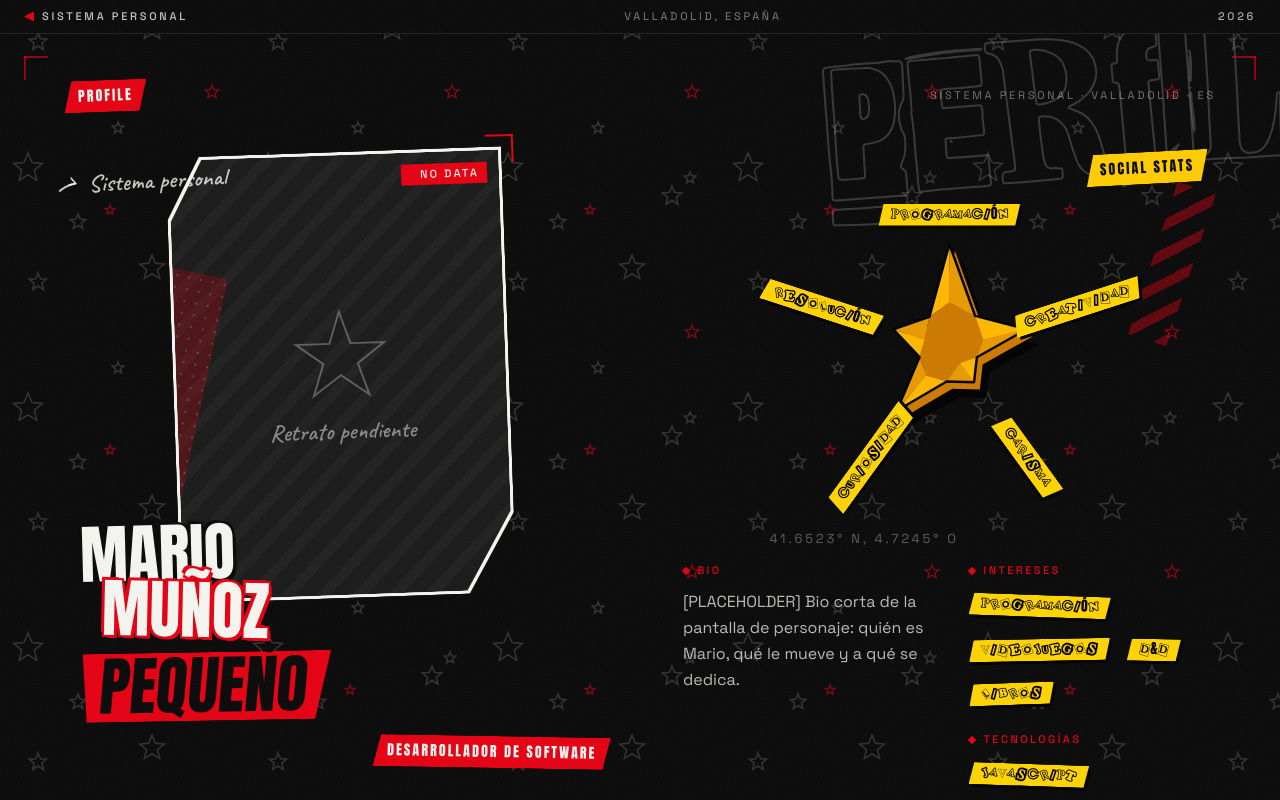
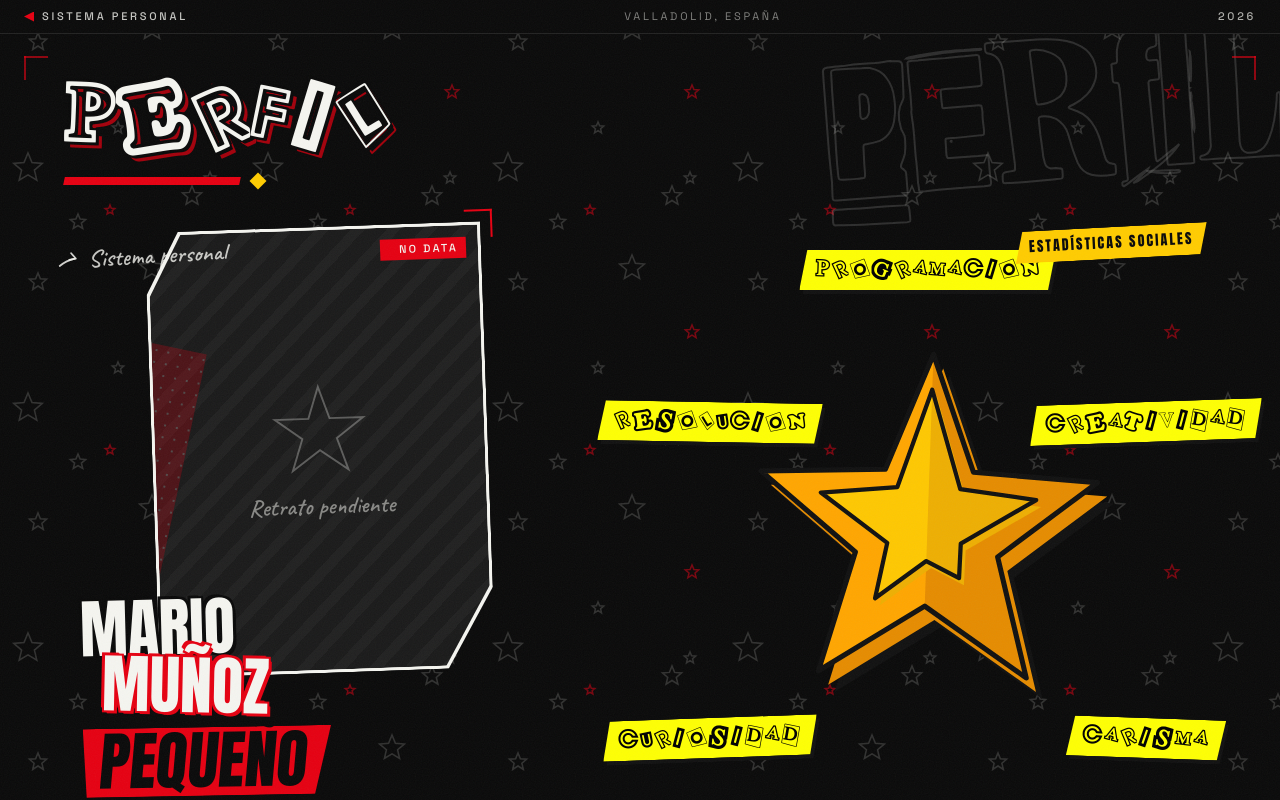
Before and after one commit to MarioMunPeq/portfolio, a React (Vite) app: page /about in a window 1280 px wide. Shown: the top 800 px of the page. Built offline with nearby package versions, Linux system fonts and the light colour scheme.

Commit message:
Improved About me Art DIrection

```diff
--- a/src/pages/About.tsx
+++ b/src/pages/About.tsx
@@ -15,39 +15,73 @@ const nameLine3 = nameParts.slice(2).join(' ')
 const OUTLINE_BLACK = `-2px -2px 0 var(--color-bg-hero), 2px -2px 0 var(--color-bg-hero), -2px 2px 0 var(--color-bg-hero), 2px 2px 0 var(--color-bg-hero), -3px -3px 0 var(--color-bg-hero), 3px 3px 0 var(--color-bg-hero)`
 const OUTLINE_RED = `-2px -2px 0 var(--color-accent), 2px -2px 0 var(--color-accent), -2px 2px 0 var(--color-accent), 2px 2px 0 var(--color-accent), -3px -3px 0 var(--color-accent), 3px 3px 0 var(--color-accent)`
 
-// Atributos sociales del personaje. Niveles de diseño de la pantalla
-// (no son datos personales presentados como reales).
+// Atributos sociales del personaje (Social Stats de P5). Cada atributo tiene
+// su propio valor (1-5) que decide cuánto se extiende su punta en la estrella
+// interior: a mayor valor, más lejos del centro. El orden fija la posición
+// alrededor de la estrella: arriba, arriba-derecha, abajo-derecha,
+// abajo-izquierda, arriba-izquierda. Sin acentos porque la fuente P5 Menu no
+// tiene glifos acentuados.
 const STATS = [
-  { label: 'PROGRAMACIÓN', level: 5 },
-  { label: 'CREATIVIDAD', level: 4 },
-  { label: 'CARISMA', level: 2 },
-  { label: 'CURIOSIDAD', level: 4 },
-  { label: 'RESOLUCIÓN', level: 3 },
+  { label: 'PROGRAMACION', value: 5 },
+  { label: 'CREATIVIDAD', value: 4 },
+  { label: 'CARISMA', value: 2 },
+  { label: 'CURIOSIDAD', value: 3 },
+  { label: 'RESOLUCION', value: 4 },
 ] as const
 
-// Geometría de la estrella de atributos (Social Stats de P5): recorte
-// irregular "a mano" (jitter de ángulo + radios base variables por punta).
+// Geometría de la estrella de Social Stats de P5. La estrella exterior es una
+// silueta decorativa regular de cinco puntas. La estrella interior es la forma
+// de estadísticas: sus cinco puntas se extienden de forma independiente según
+// el valor de cada atributo, creando una silueta irregular y asimétrica.
 const STAR_CX = 160
 const STAR_CY = 160
-const STAR_BASE_OUTER = [104, 100, 106, 102, 98]
-const STAR_BASE_INNER = [46, 42, 48, 44, 46]
-const STAR_JITTER_OUT = [-1.8, 2.4, -2.2, 1.8, -1.4]
-const STAR_JITTER_IN = [1.2, -1.6, 2.0, -1.2, 1.8]
 
-const starPoint = (i: number, radius: number): [number, number] => {
-  const a = ((-90 + i * 72 + STAR_JITTER_OUT[i]) * Math.PI) / 180
-  return [STAR_CX + radius * Math.cos(a), STAR_CY + radius * Math.sin(a)]
+// Puntas de la estrella decorativa al 65% del radio del contenedor, dejando
+// espacio libre alrededor para las etiquetas.
+const OUTER_TIP = 104
+const OUTER_VALLEY = 44
+
+// Puntas del polígono de estadísticas: como máximo el 80% de la punta exterior.
+const INNER_TIP_MAX = OUTER_TIP * 0.8
+// Valles interiores: 42% de la media de las puntas adyacentes.
+const INNER_VALLEY_RATIO = 0.42
+
+const shapePoints = (tips: number[], valleys: number[]): string => {
+  const pts: string[] = []
+  for (let i = 0; i < 5; i += 1) {
+    const a = ((-90 + i * 72) * Math.PI) / 180
+    const b = ((-54 + i * 72) * Math.PI) / 180
+    pts.push(
+      `${(STAR_CX + tips[i] * Math.cos(a)).toFixed(1)},${(STAR_CY + tips[i] * Math.sin(a)).toFixed(1)}`,
+      `${(STAR_CX + valleys[i] * Math.cos(b)).toFixed(1)},${(STAR_CY + valleys[i] * Math.sin(b)).toFixed(1)}`,
+    )
   }
-const valleyPoint = (i: number, radius: number): [number, number] => {
-  const a = ((-54 + i * 72 + STAR_JITTER_IN[i]) * Math.PI) / 180
-  return [STAR_CX + radius * Math.cos(a), STAR_CY + radius * Math.sin(a)]
+  return pts.join(' ')
 }
-const fmt = (p: [number, number]) => p.map((n) => n.toFixed(1)).join(',')
 
-// Dirección y giro de las etiquetas radiales (sin invertirse al fondo).
-const statAngle = (i: number) => -90 + i * 72
-const statRad = (i: number) => (statAngle(i) * Math.PI) / 180
-const LABEL_ROTATIONS = [0, -18, 54, -54, 18]
+// Silueta decorativa: estrella regular de cinco puntas.
+const OUTER_STAR = shapePoints(
+  [OUTER_TIP, OUTER_TIP, OUTER_TIP, OUTER_TIP, OUTER_TIP],
+  [OUTER_VALLEY, OUTER_VALLEY, OUTER_VALLEY, OUTER_VALLEY, OUTER_VALLEY],
+)
+
+// Polígono de estadísticas: puntas según el valor de cada atributo.
+const statTips = STATS.map(({ value }) => (value / 5) * INNER_TIP_MAX)
+const statValleys = statTips.map(
+  (tip, i) => INNER_VALLEY_RATIO * ((tip + statTips[(i + 1) % 5]) / 2),
+)
+const INNER_STAR = shapePoints(statTips, statValleys)
+
+// Posiciones fijas de las etiquetas en las esquinas, fuera del área de la
+// estrella, y sus inclinaciones suaves (casi horizontales).
+const LABEL_POSITIONS = [
+  { left: 50, top: 2 },
+  { left: 90, top: 30 },
+  { left: 90, top: 88 },
+  { left: 10, top: 88 },
+  { left: 10, top: 30 },
+]
+const LABEL_ROTATIONS = [0, -2, 2, -2, 1]
 
 /** Etiqueta pegatina angular recortada (estilo pegatinas del menú). */
 function Sticker({
@@ -122,85 +156,92 @@ function PortraitSlot() {
   )
 }
 
-/** Estrella de atributos sociales (estilo Social Stats de Persona 5):
-    irregular, recortada a mano, facetada y con siluetas negras detrás.
-    La longitud de cada punta codifica el nivel del atributo. */
+/** Estrella de Social Stats de Persona 5: silueta decorativa regular de cinco
+    puntas (#FFA600/#E68C00) que enmarca un polígono de estadísticas irregular
+    (#FEC802/#EEAF03) cuyas puntas se extienden según el valor de cada atributo.
+    Extrusiones negras desplazadas, sombras anaranjadas y caras en dos tonos.
+    Sin gradientes, brillos suaves, ni forma de radar. */
 function StatStar() {
-  const { hero } = profile
-  const levels = STATS.map((s) => s.level)
-
-  const outerR = STAR_BASE_OUTER.map((r, i) => r * (levels[i] / 5))
-  const innerR = STAR_BASE_INNER.map((r, i) => {
-    const avg = (levels[i] + levels[(i + 1) % 5]) / 2 / 5
-    return r * Math.max(0.7, avg)
-  })
-  const tips = outerR.map((r, i) => starPoint(i, r))
-  const valleys = innerR.map((r, i) => valleyPoint(i, r))
-  const knees = outerR.map((r, i) => starPoint(i, r * 0.44))
-
-  const outline = STATS.map((_, i) => `${fmt(tips[i])} ${fmt(valleys[i])}`).join(' ')
-  const leftFace = (i: number) =>
-    `${fmt(tips[i])} ${fmt(valleys[(i + 4) % 5])} ${fmt(knees[i])}`
-  const rightFace = (i: number) =>
-    `${fmt(tips[i])} ${fmt(knees[i])} ${fmt(valleys[i])}`
-  const core = STATS.map((_, i) => `${fmt(knees[i])} ${fmt(valleys[i])}`).join(' ')
-
   return (
-    <div className="relative mx-auto w-full max-w-[24rem] px-8 pt-9 pb-12">
-      <span
-        aria-hidden="true"
-        className="pointer-events-none absolute bottom-2 left-3 text-caption uppercase tracking-[0.22em] text-paper/35"
-      >
-        {hero.coordinates}
-      </span>
-
+    <div className="relative mx-auto w-full max-w-[42rem] px-4 pt-8 pb-4">
       <div className="relative aspect-square">
         <svg
           viewBox="0 0 320 320"
           aria-hidden="true"
           className="absolute inset-0 h-full w-full [transform:rotate(2deg)]"
         >
-          {/* Silueta negra desplazada (sombra dura recortada) */}
-          <g transform="translate(13 15)">
-            <polygon points={outline} fill="#000000" strokeLinejoin="round" />
+          <defs>
+            <clipPath id="p5-star-right">
+              <rect x="160" y="0" width="160" height="320" />
+            </clipPath>
+          </defs>
+
+          {/* Extrusión negra trasera de la silueta exterior */}
+          <polygon
+            points={OUTER_STAR}
+            fill="#111111"
+            transform="translate(10 12)"
+            strokeLinejoin="round"
+          />
+          {/* Sombra anaranjada profunda */}
+          <polygon
+            points={OUTER_STAR}
+            fill="#E68C00"
+            transform="translate(6 8)"
+            strokeLinejoin="round"
+          />
+
+          {/* Estrella exterior: naranja principal */}
+          <polygon points={OUTER_STAR} fill="#FFA600" strokeLinejoin="round" />
+          {/* Mitad derecha en naranja oscuro */}
+          <g clipPath="url(#p5-star-right)">
+            <polygon points={OUTER_STAR} fill="#E68C00" />
           </g>
-          {/* Silueta naranja oscura (profundidad intermedia) */}
-          <g transform="translate(6 7)">
-            <polygon points={outline} fill="#CC7A00" />
+          {/* Borde negro angular exterior */}
+          <polygon
+            points={OUTER_STAR}
+            fill="none"
+            stroke="#111111"
+            strokeWidth="3"
+            strokeLinejoin="round"
+          />
+
+          {/* Polígono de estadísticas: sombra desplazada */}
+          <polygon
+            points={INNER_STAR}
+            fill="#EEAF03"
+            transform="translate(3 4)"
+            strokeLinejoin="round"
+          />
+          {/* Polígono de estadísticas: amarillo principal */}
+          <polygon points={INNER_STAR} fill="#FEC802" strokeLinejoin="round" />
+          {/* Mitad derecha en amarillo oscuro */}
+          <g clipPath="url(#p5-star-right)">
+            <polygon points={INNER_STAR} fill="#EEAF03" />
           </g>
-          {/* Facetas de la estrella */}
-          <g>
-            {STATS.map((_, i) => (
-              <polygon key={`f${i}`} points={leftFace(i)} fill="#FFB800" />
-            ))}
-            {STATS.map((_, i) => (
-              <polygon key={`s${i}`} points={rightFace(i)} fill="#E89A00" />
-            ))}
-            <polygon points={core} fill="#CC7A00" />
+          {/* Borde negro angular del polígono de estadísticas */}
           <polygon
-              points={outline}
+            points={INNER_STAR}
             fill="none"
-              stroke="#000000"
+            stroke="#111111"
             strokeWidth="2.5"
             strokeLinejoin="round"
           />
-          </g>
         </svg>
 
-        {STATS.map((s, i) => {
-          const left = 50 + 42 * Math.cos(statRad(i))
-          const top = 50 + 42 * Math.sin(statRad(i))
+        {STATS.map(({ label }, i) => {
+          const pos = LABEL_POSITIONS[i]
           return (
             <div
-              key={s.label}
+              key={label}
               className="absolute"
               style={{
-                left: `${left}%`,
-                top: `${top}%`,
+                left: `${pos.left}%`,
+                top: `${pos.top}%`,
                 transform: `translate(-50%,-50%) rotate(${LABEL_ROTATIONS[i]}deg)`,
               }}
             >
-              <P5Label>{s.label}</P5Label>
+              <P5Label variant="stat">{label}</P5Label>
             </div>
           )
         })}
@@ -209,29 +250,50 @@ function StatStar() {
   )
 }
 
-// Etiqueta amarilla recortada con respaldo negro (estilo Social Stats de P5).
-const LABEL_CLIP = '[clip-path:polygon(5px_0,100%_0,calc(100%_-_5px)_100%,0_100%)]'
+// Etiqueta amarilla recortada con respaldo oscuro (estilo Social Stats de P5).
+// variant="stat" para los nombres de atributo alrededor de la estrella:
+// fuente P5 Menu, amarillo #FEFF04 y texto casi negro #010101. La variante
+// "chip" (intereses/tecnologías) usa la fuente legible del sitio, amarillo
+// #FFD400 y texto negro.
+const LABEL_CLIP = '[clip-path:polygon(6px_0,100%_0,calc(100%_-_6px)_100%,0_100%)]'
+const LABEL_CLIP_STAT = '[clip-path:polygon(8px_0,100%_0,calc(100%_-_8px)_100%,0_100%)]'
 
-/** Etiqueta de atributo/etiqueta amarilla P5: fondo negro desplazado,
-    amarillo #FFD400 y texto en P5 Menu. Solo el nombre, sin números. */
-function P5Label({ children, className = '' }: { children: ReactNode; className?: string }) {
+function P5Label({
+  children,
+  className = '',
+  variant = 'chip',
+}: {
+  children: ReactNode
+  className?: string
+  variant?: 'chip' | 'stat'
+}) {
+  const stat = variant === 'stat'
+  const clip = stat ? LABEL_CLIP_STAT : LABEL_CLIP
   return (
     <span className={`relative inline-flex ${className}`}>
       <span
         aria-hidden="true"
-        className={`absolute inset-0 translate-x-[2.5px] translate-y-[3px] bg-black ${LABEL_CLIP}`}
+        className={`absolute inset-0 ${clip} ${
+          stat
+            ? 'translate-x-[3px] translate-y-[4px] bg-[#111111]'
+            : 'translate-x-[2.5px] translate-y-[3px] bg-black'
+        }`}
       />
       <span
-        className={`relative inline-flex items-center bg-[#FFD400] px-3 py-1 text-black ${LABEL_CLIP}`}
+        className={`relative inline-flex items-center ${clip} ${
+          stat
+            ? 'bg-[#FEFF04] px-4 py-2 text-sm uppercase tracking-[0.05em] text-[#010101] sm:text-lg md:text-xl xl:text-2xl'
+            : 'bg-[#FFD400] px-3.5 py-1.5 text-base uppercase tracking-[0.08em] text-black'
+        }`}
       >
-        <span className="font-p5-menu text-sm uppercase leading-none">{children}</span>
+        <span className={`leading-none ${stat ? 'font-p5-menu' : 'font-display'}`}>{children}</span>
       </span>
     </span>
   )
 }
 
-// Inclinaciones alternadas para las etiquetas de intereses/tecnologías.
-const CHIP_ROTATIONS = ['rotate-2', '-rotate-1', 'rotate-1', '-rotate-2', 'rotate-0', '-rotate-2']
+// Inclinaciones suaves y alternadas para las etiquetas de intereses/tecnologías.
+const CHIP_ROTATIONS = ['-rotate-1', 'rotate-1']
 
 export function About() {
   const { about, hero, branding } = profile
@@ -245,7 +307,7 @@ export function About() {
         {/* Palabra fantasma de marca */}
         <span
           aria-hidden="true"
-          className="pointer-events-none absolute right-0 top-2 z-0 -rotate-6 select-none font-expose uppercase leading-none text-outline-faint opacity-70"
+          className="pointer-events-none absolute right-0 top-2 z-0 -rotate-6 select-none font-expose uppercase leading-none text-outline-faint opacity-55"
           style={{ fontSize: 'clamp(7rem, 15vw, 14rem)' }}
         >
           PERFIL
@@ -270,17 +332,26 @@ export function About() {
         </span>
 
         <div className="relative mx-auto max-w-6xl">
-          {/* Barra superior de perfil */}
+          {/* Título de perfil (mismo tratamiento que INVENTARIO) */}
           <Reveal>
-            <div className="flex flex-wrap items-center justify-between gap-4">
-              <Sticker className="-rotate-2">Profile</Sticker>
-              <span className="text-label uppercase tracking-[0.25em] text-paper/45">
-                {branding.system} · {hero.region}
+            <div className="relative">
+              <h1
+                className="font-p5-menu uppercase leading-[0.95] text-paper"
+                style={{
+                  fontSize: 'clamp(2.75rem, 6.5vw, 5.5rem)',
+                  textShadow: `${OUTLINE_BLACK}, 6px 6px 0 var(--color-accent-deep)`,
+                }}
+              >
+                PERFIL
+              </h1>
+              <span aria-hidden="true" className="mt-4 flex items-center gap-3">
+                <span className="block h-2 w-44 -skew-x-12 bg-accent" />
+                <span className="block h-3 w-3 rotate-45 bg-gold" />
               </span>
             </div>
           </Reveal>
 
-          <div className="mt-10 grid items-start gap-16 lg:grid-cols-[minmax(0,1.02fr)_minmax(0,0.98fr)] lg:gap-10 xl:gap-16">
+          <div className="mt-10 grid items-start gap-16 lg:grid-cols-[minmax(0,0.94fr)_minmax(0,1.06fr)] lg:gap-10 xl:gap-16">
             {/* ===== Columna izquierda: identidad ===== */}
             <Reveal>
               <div className="relative">
@@ -342,40 +413,38 @@ export function About() {
               </div>
             </Reveal>
 
-            {/* ===== Columna derecha: radar + datos ===== */}
+            {/* ===== Columna derecha: Social Stats (pieza central) ===== */}
             <div className="relative">
               <Reveal delay={0.1}>
                 <div className="relative">
                   <Sticker tone="gold" className="absolute right-2 top-0 z-10 -rotate-3">
-                    Social stats
+                    Estadísticas sociales
                   </Sticker>
-                  <span
-                    aria-hidden="true"
-                    className="pointer-events-none absolute right-6 top-8 z-0 h-40 w-10 bg-stripes-red opacity-40 [transform:rotate(18deg)]"
-                  />
                   <StatStar />
                 </div>
               </Reveal>
+            </div>
+          </div>
 
+          {/* ===== Contenido: Bio / Intereses / Tecnologías ===== */}
           <Reveal delay={0.16}>
-                <div className="mt-2 grid gap-8 md:grid-cols-[minmax(0,1fr)_minmax(0,1fr)] md:gap-10">
+            <div className="mt-14 grid gap-x-12 gap-y-12 md:grid-cols-2 lg:mt-16 lg:grid-cols-[minmax(0,1.08fr)_minmax(0,0.96fr)_minmax(0,0.96fr)]">
               <div>
                 <h2 className="flex items-center gap-2 text-label font-medium uppercase tracking-[0.22em] text-accent">
                   <DiamondMarker size={6} />
                   Bio
                 </h2>
-                    <p className="mt-3 max-w-md text-body leading-relaxed text-paper/75">
+                <p className="mt-4 max-w-md text-body leading-relaxed text-paper/75">
                   {about.bio}
                 </p>
               </div>
 
-                  <div className="flex flex-col gap-7">
               <div>
                 <h2 className="flex items-center gap-2 text-label font-medium uppercase tracking-[0.22em] text-accent">
                   <DiamondMarker size={6} />
                   Intereses
                 </h2>
-                      <ul className="mt-4 flex flex-wrap gap-x-4 gap-y-5" aria-label="Intereses personales">
+                <ul className="mt-5 flex flex-wrap gap-x-4 gap-y-4" aria-label="Intereses personales">
                   {about.interests.map((interest, index) => (
                     <li
                       key={interest}
@@ -392,7 +461,7 @@ export function About() {
                   <DiamondMarker size={6} />
                   Tecnologías
                 </h2>
-                      <ul className="mt-4 flex flex-wrap gap-x-4 gap-y-5" aria-label="Tecnologías y lenguajes">
+                <ul className="mt-5 flex flex-wrap gap-x-4 gap-y-4" aria-label="Tecnologías y lenguajes">
                   {about.techSkills.map((skill, index) => (
                     <li
                       key={skill}
@@ -404,11 +473,10 @@ export function About() {
                 </ul>
               </div>
             </div>
-                </div>
           </Reveal>
 
           <Reveal delay={0.22}>
-                <div className="mt-10 flex flex-wrap items-center justify-between gap-6 border-t border-paper/15 pt-6">
+            <div className="mt-12 flex flex-wrap items-center justify-between gap-6 border-t border-paper/15 pt-6">
               <Link
                 to="/"
                 data-cursor="back"
@@ -425,8 +493,6 @@ export function About() {
             </div>
           </Reveal>
         </div>
-          </div>
-        </div>
       </section>
     </Screen>
   )
```
Lines whose indentation alone changed are shown as unchanged.
